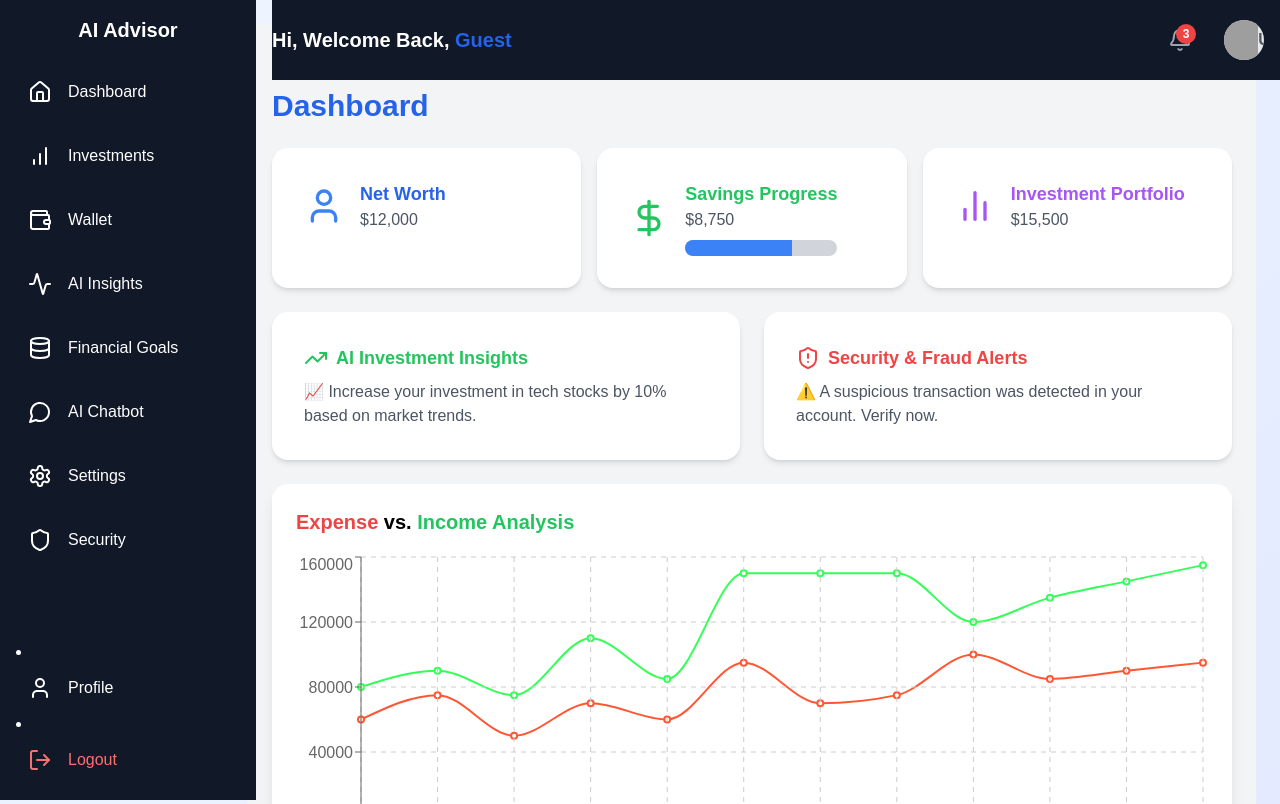
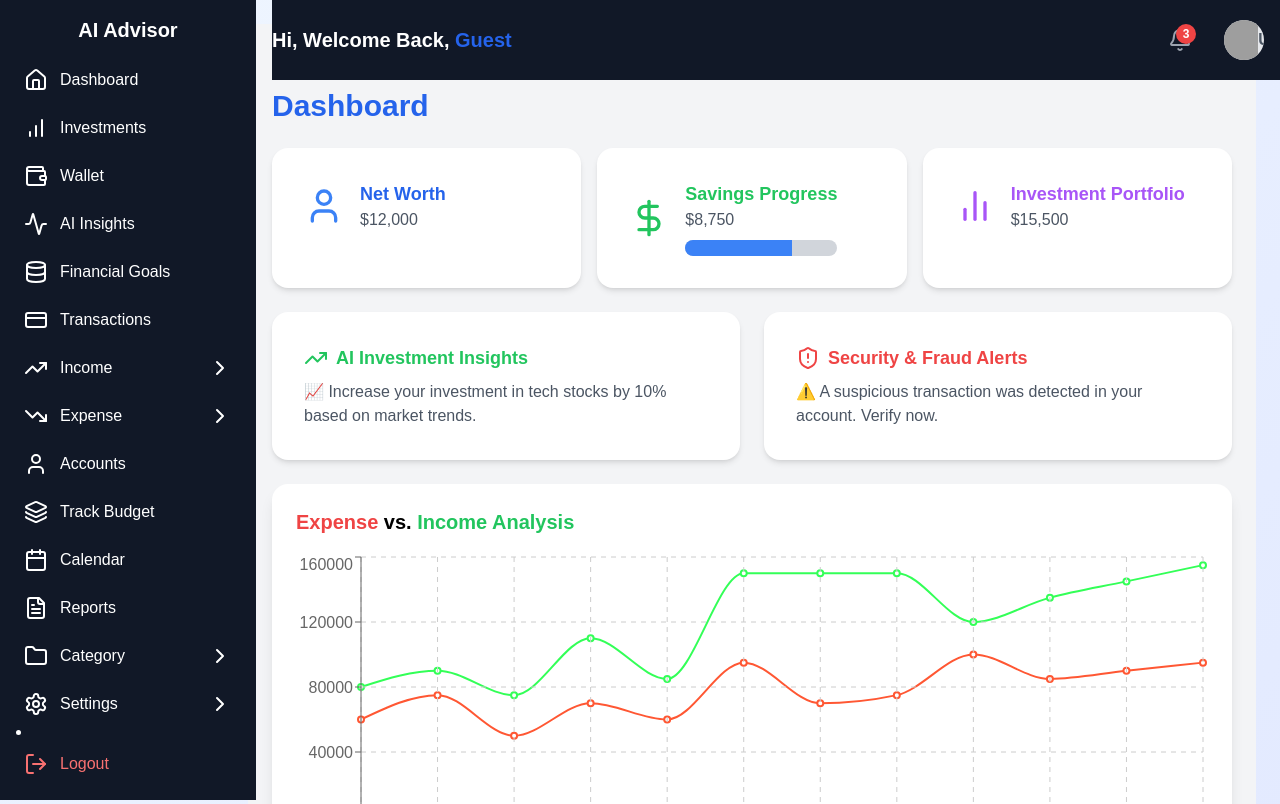
Before and after one commit to stanondieki/fin_connect, a Next.js app in the folder finconnect_frontend/: page /dash/dashboard in a window 1280 px wide. Shown: the top 804 px of the page. Built offline with nearby package versions, Linux system fonts and the light colour scheme; no server answers; grey boxes are pictures that could not be loaded.

Commit message:
Improving Sidebar

```diff
--- a/finconnect_frontend/components/bar/sidebar.tsx
+++ b/finconnect_frontend/components/bar/sidebar.tsx
@@ -1,5 +1,23 @@
 import { useState } from "react";
-import { Home, BarChart, Wallet, Settings, LogOut, User, Database, Activity, MessageCircle, Shield } from "lucide-react";
+import {
+  Home,
+  BarChart,
+  Wallet,
+  Activity,
+  Database,
+  CreditCard,
+  TrendingUp,
+  TrendingDown,
+  Folder,
+  Calendar,
+  FileText,
+  Settings,
+  LogOut,
+  User,
+  Layers,
+  ChevronDown,
+  ChevronRight
+} from "lucide-react";
 import Link from "next/link";
 
 interface SidebarProps {
@@ -8,27 +26,52 @@ interface SidebarProps {
 }
 
 const Sidebar: React.FC<SidebarProps> = ({ collapsed, onToggle }) => {
+  const [openDropdown, setOpenDropdown] = useState<string | null>(null);
+
+  const toggleDropdown = (menu: string) => {
+    setOpenDropdown(openDropdown === menu ? null : menu);
+  };
+
   return (
     <div className={`fixed top-0 left-0 h-full bg-gray-900 text-white ${collapsed ? "w-20" : "w-64"} transition-all duration-300 p-4 flex flex-col overflow-hidden`}>
-      <button
-        className="mb-6 text-xl font-bold flex items-center justify-center"
-        onClick={onToggle}
-      >
+      <button className="mb-4 text-xl font-bold flex items-center justify-center" onClick={onToggle}>
         {collapsed ? "→" : "AI Advisor"}
       </button>
-      <nav className="flex-1">
-        <ul className="space-y-4">
+      <nav className="flex-1 overflow-y-auto scrollbar-thin scrollbar-thumb-gray-700 scrollbar-track-gray-900">
+        <ul className="space-y-2">
           <SidebarItem href="/dashboard" icon={<Home />} label="Dashboard" collapsed={collapsed} />
           <SidebarItem href="/investments" icon={<BarChart />} label="Investments" collapsed={collapsed} />
           <SidebarItem href="/wallet" icon={<Wallet />} label="Wallet" collapsed={collapsed} />
           <SidebarItem href="/ai-insights" icon={<Activity />} label="AI Insights" collapsed={collapsed} />
           <SidebarItem href="/financial-goals" icon={<Database />} label="Financial Goals" collapsed={collapsed} />
-          <SidebarItem href="/chatbot" icon={<MessageCircle />} label="AI Chatbot" collapsed={collapsed} />
-          <SidebarItem href="/settings" icon={<Settings />} label="Settings" collapsed={collapsed} />
-          <SidebarItem href="/security" icon={<Shield />} label="Security" collapsed={collapsed} />
+          <SidebarItem href="/transactions" icon={<CreditCard />} label="Transactions" collapsed={collapsed} />
+
+          <DropdownItem label="Income" icon={<TrendingUp />} collapsed={collapsed} open={openDropdown === "income"} onClick={() => toggleDropdown("income")}>
+            <SidebarItem href="/income/upcoming" icon={<ChevronRight />} label="Upcoming Income" collapsed={collapsed} nested />
+          </DropdownItem>
+
+          <DropdownItem label="Expense" icon={<TrendingDown />} collapsed={collapsed} open={openDropdown === "expense"} onClick={() => toggleDropdown("expense")}>
+            <SidebarItem href="/expense/upcoming" icon={<ChevronRight />} label="Upcoming Expense" collapsed={collapsed} nested />
+          </DropdownItem>
+
+          <SidebarItem href="/accounts" icon={<User />} label="Accounts" collapsed={collapsed} />
+
+          <SidebarItem href="/track-budget" icon={<Layers />} label="Track Budget" collapsed={collapsed} />
+          <SidebarItem href="/calendar" icon={<Calendar />} label="Calendar" collapsed={collapsed} />
+          <SidebarItem href="/reports" icon={<FileText />} label="Reports" collapsed={collapsed} />
+
+          <DropdownItem label="Category" icon={<Folder />} collapsed={collapsed} open={openDropdown === "category"} onClick={() => toggleDropdown("category")}>
+            <SidebarItem href="/category/income" icon={<ChevronRight />} label="Income Category" collapsed={collapsed} nested />
+            <SidebarItem href="/category/expense" icon={<ChevronRight />} label="Expense Category" collapsed={collapsed} nested />
+          </DropdownItem>
+
+          <DropdownItem label="Settings" icon={<Settings />} collapsed={collapsed} open={openDropdown === "settings"} onClick={() => toggleDropdown("settings")}>
+            <SidebarItem href="/settings/profile" icon={<ChevronRight />} label="Profile Settings" collapsed={collapsed} nested />
+            <SidebarItem href="/settings/user" icon={<ChevronRight />} label="User Settings" collapsed={collapsed} nested />
+            <SidebarItem href="/settings/application" icon={<ChevronRight />} label="Application Settings" collapsed={collapsed} nested />
+          </DropdownItem>
         </ul>
       </nav>
-      <SidebarItem href="/profile" icon={<User />} label="Profile" collapsed={collapsed} className="mt-auto" />
       <SidebarItem href="/logout" icon={<LogOut />} label="Logout" collapsed={collapsed} className="text-red-400" />
     </div>
   );
@@ -40,17 +83,42 @@ interface SidebarItemProps {
   label: string;
   collapsed: boolean;
   className?: string;
+  nested?: boolean;
 }
 
-const SidebarItem: React.FC<SidebarItemProps> = ({ href, icon, label, collapsed, className = "" }) => {
+const SidebarItem: React.FC<SidebarItemProps> = ({ href, icon, label, collapsed, className = "", nested = false }) => {
   return (
-    <li>
-      <Link href={href} className={`flex items-center p-3 rounded-lg hover:bg-gray-700 transition ${className}`}>
+    <li className={nested ? "ml-4" : ""}>
+      <Link href={href} className={`flex items-center p-2 rounded-lg hover:bg-gray-700 transition ${className}`}>
         {icon}
-        {!collapsed && <span className="ml-4">{label}</span>}
+        {!collapsed && <span className="ml-3">{label}</span>}
       </Link>
     </li>
   );
 };
 
+interface DropdownItemProps {
+  label: string;
+  icon: JSX.Element;
+  collapsed: boolean;
+  open: boolean;
+  onClick: () => void;
+  children: React.ReactNode;
+}
+
+const DropdownItem: React.FC<DropdownItemProps> = ({ label, icon, collapsed, open, onClick, children }) => {
+  return (
+    <>
+      <li onClick={onClick} className="cursor-pointer">
+        <div className="flex items-center p-2 rounded-lg hover:bg-gray-700 transition">
+          {icon}
+          {!collapsed && <span className="ml-3">{label}</span>}
+          {!collapsed && (open ? <ChevronDown className="ml-auto" /> : <ChevronRight className="ml-auto" />)}
+        </div>
+      </li>
+      {open && !collapsed && <ul className="pl-4 space-y-1">{children}</ul>}
+    </>
+  );
+};
+
 export default Sidebar;
--- a/finconnect_frontend/pages/Auth/signin.js
+++ b/finconnect_frontend/pages/Auth/signin.js
@@ -17,12 +17,17 @@ const SignIn = () => {
         e.preventDefault();
         setLoading(true);
         setError('');
+
         try {
-            const response = await axios.post('http://127.0.0.1:8000/api/login', { email, password });
+            const response = await axios.post(
+                'http://127.0.0.1:8000/api/login',
+                { email, password },
+                { headers: { 'Content-Type': 'application/json' } }
+            );
 
-            console.log('Response:', response.data); // Debugging
+            console.log('Full API Response:', response);
 
-            if (response.data.access_token) {
+            if (response.data && response.data.access_token) {
                 localStorage.setItem('authToken', response.data.access_token);
                 axios.defaults.headers.common['Authorization'] = `Bearer ${response.data.access_token}`;
 
@@ -31,10 +36,10 @@ const SignIn = () => {
 
                 await router.push('/dash/dashboard');
             } else {
-                setError('Login failed');
+                setError('Login failed: Invalid response from API');
             }
         } catch (err) {
-            console.error('Login error:', err.response?.data || err.message);
+            console.error('Login error:', err.response || err);
             setError(err.response?.data?.error || 'An error occurred. Please try again.');
         } finally {
             setLoading(false);
```
Also changed, not shown: 2 other files (tests, documents, lock files or other folders).
